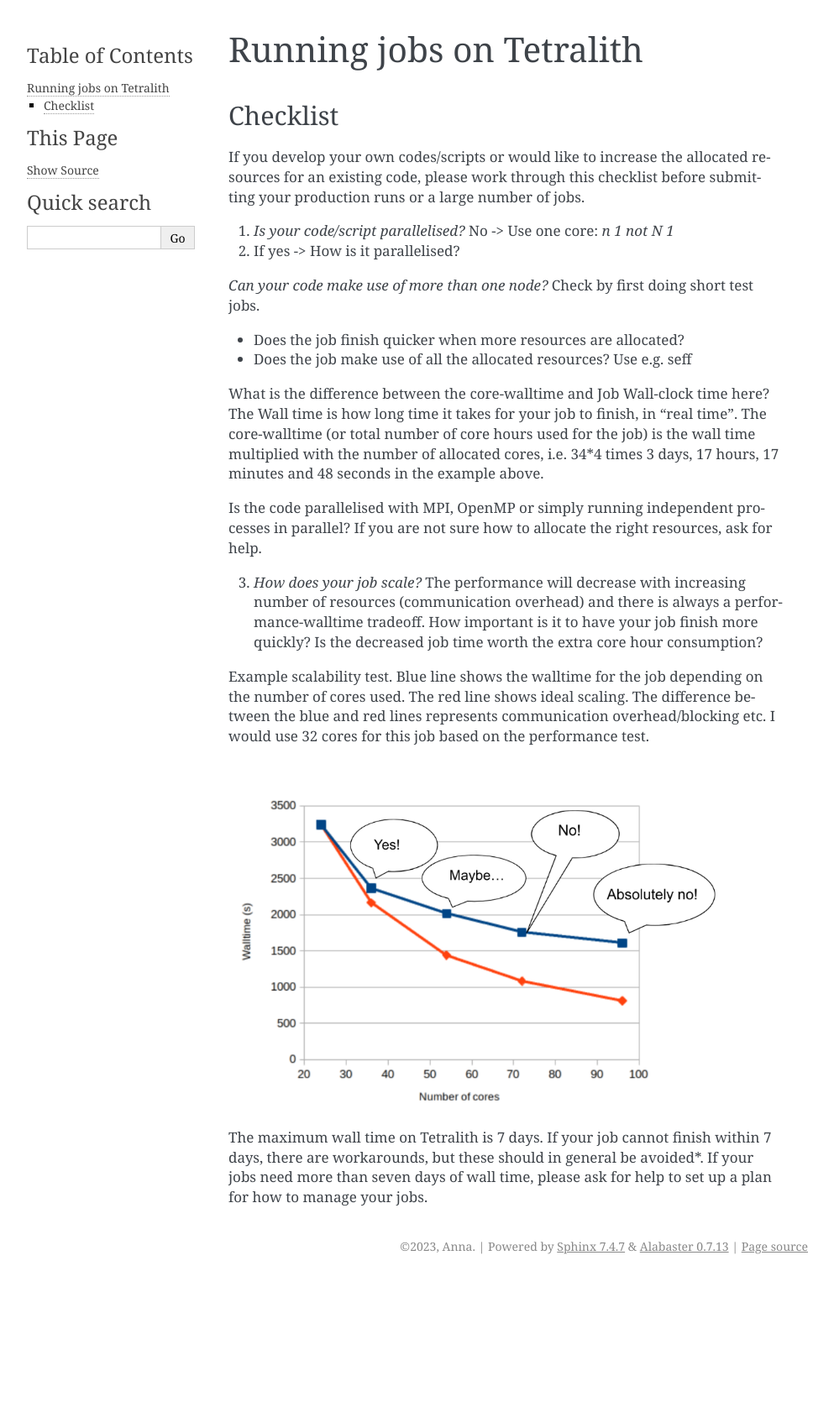
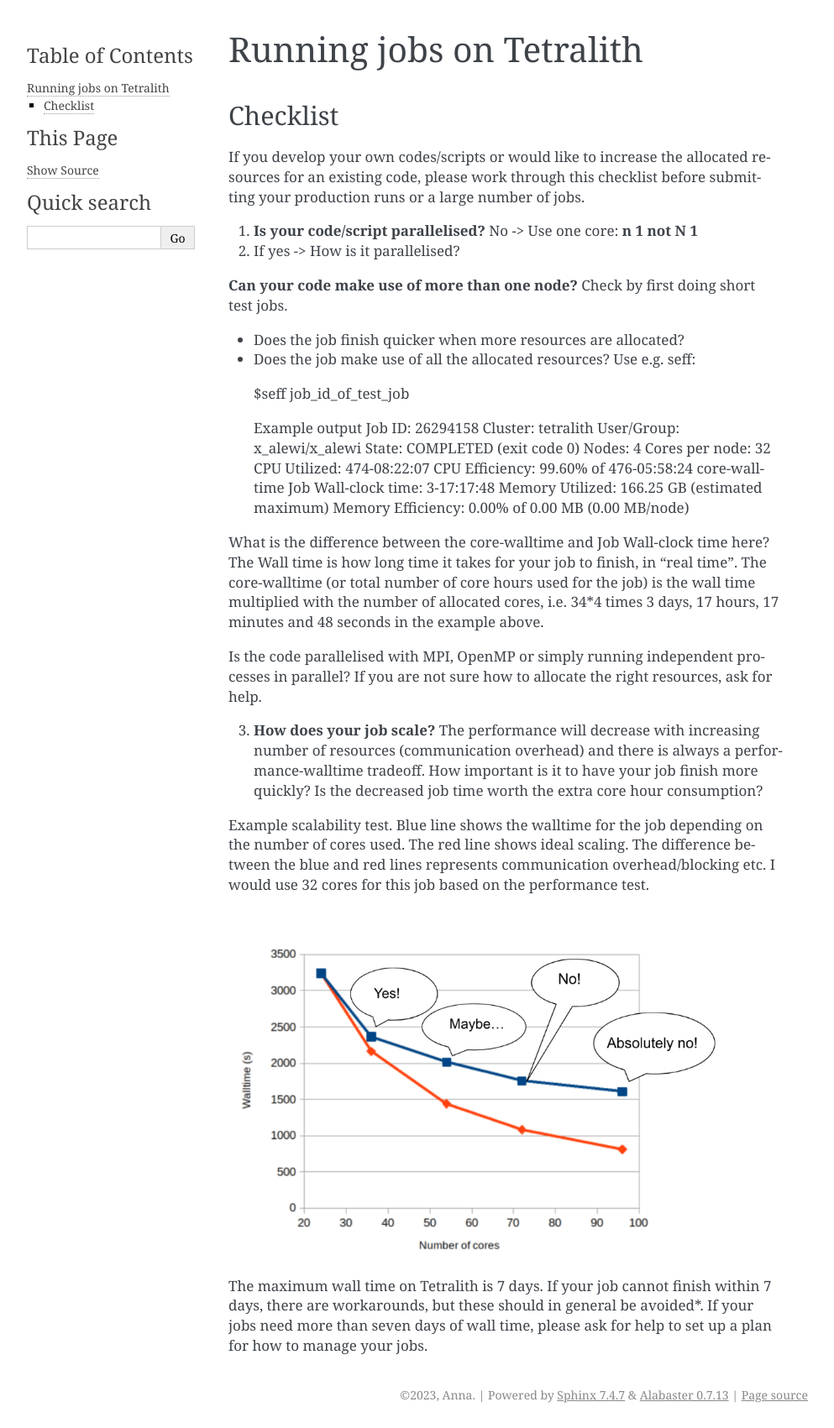
Before and after one commit to annlew/BCsupport, a Sphinx documentation site: the page built from doc/batchjobs/checklist.rst, in a window 1280 px wide. Shown: the whole page at 84% size, without its empty margins (148-1141 px from the left). Built offline with Sphinx 7.4.7, drawn with Linux system fonts in a browser that asks for light colours; before the commit the page ends 1524 px from its top, so only the background shows below that.

Commit message:
att jobs checklist again

```diff
--- a/doc/batchjobs/checklist.rst
+++ b/doc/batchjobs/checklist.rst
@@ -8,16 +8,16 @@ Checklist
 
 If you develop your own codes/scripts or would like to increase the allocated resources for an existing code, please work through this checklist before submitting your production runs or a large number of jobs.
 
-1. `Is your code/script parallelised?` No -> Use one core: `n 1 not N 1`
+1. **Is your code/script parallelised?** No -> Use one core: **n 1 not N 1**
+
 
 2. If yes -> How is it parallelised?
 
-`Can your code make use of more than one node?` Check by first doing short test jobs.
+**Can your code make use of more than one node?** Check by first doing short test jobs.
 
 * Does the job finish quicker when more resources are allocated?
-* Does the job make use of all the allocated resources? Use e.g. seff
+* Does the job make use of all the allocated resources? Use e.g. seff::
 
-.. code-block::
  $seff job_id_of_test_job
 
  Example output
@@ -39,7 +39,7 @@ What is the difference between the core-walltime and Job Wall-clock time here? T
 Is the code parallelised with MPI, OpenMP or simply running independent processes in parallel? If you are not sure how to allocate the right resources, ask for help.
 
 
-3. `How does your job scale?` The performance will decrease with increasing number of resources (communication overhead) and there is always a performance-walltime tradeoff. How important is it to have your job finish more quickly? Is the decreased job time worth the extra core hour consumption?
+3. **How does your job scale?** The performance will decrease with increasing number of resources (communication overhead) and there is always a performance-walltime tradeoff. How important is it to have your job finish more quickly? Is the decreased job time worth the extra core hour consumption?
 
 Example scalability test. Blue line shows the walltime for the job depending on the number of cores used. The red line shows ideal scaling. The difference between the blue and red lines represents communication overhead/blocking etc. I would use 32 cores for this job based on the performance test.
 
```
